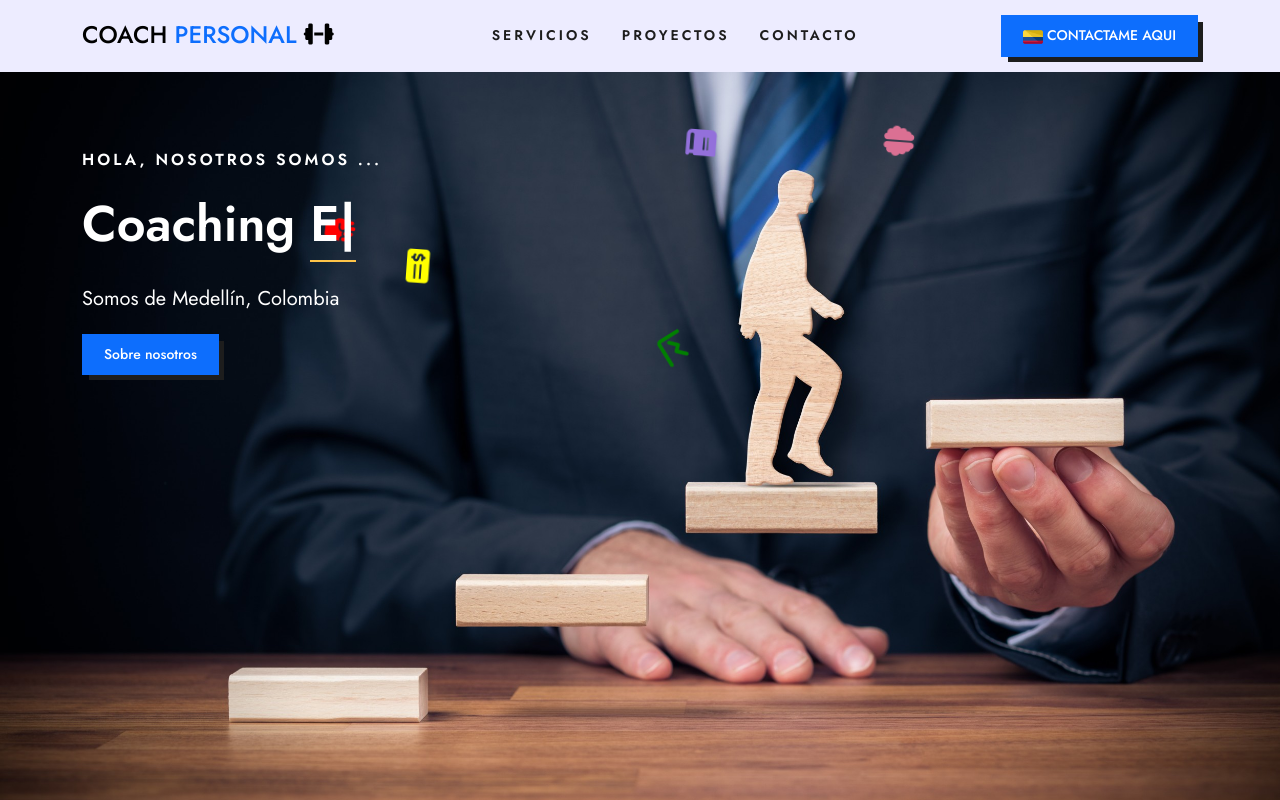
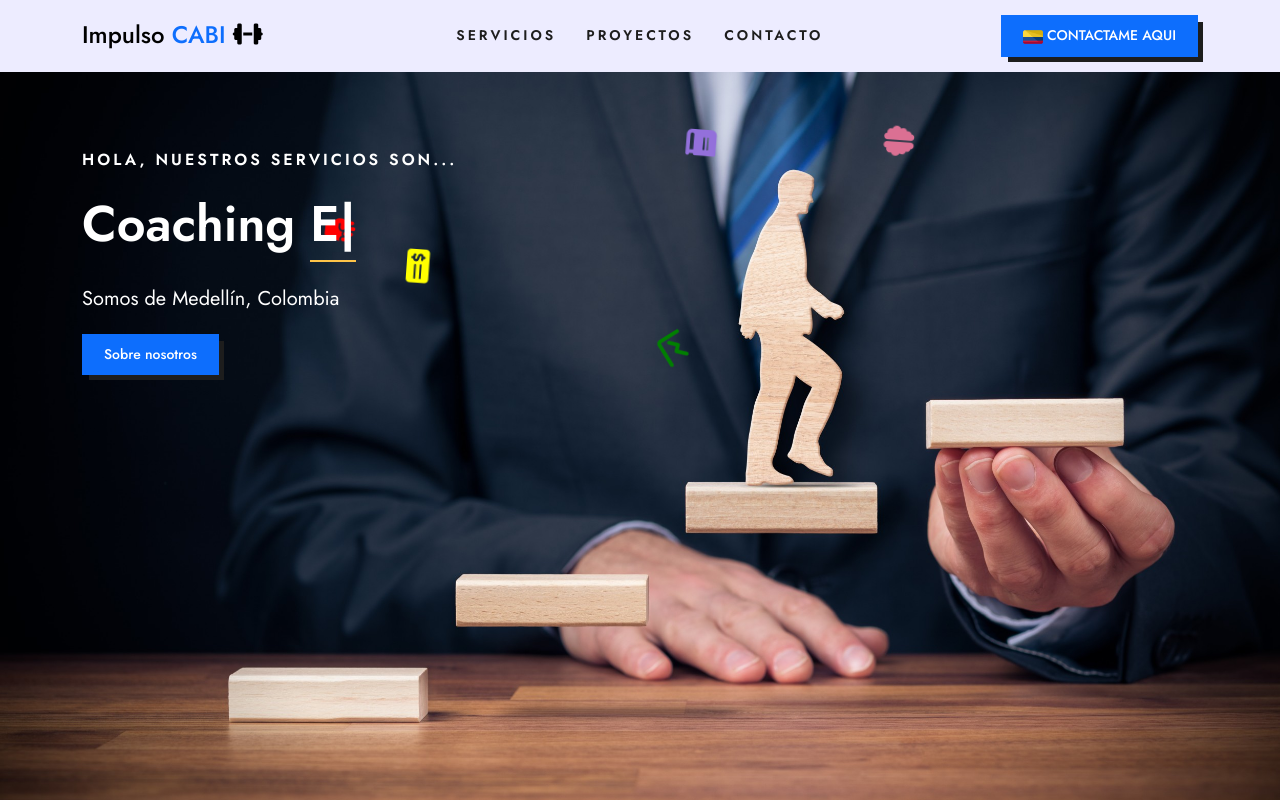
Before and after one commit to JoanP-B/Coach_page, a plain HTML site: page index.html in a window 1280 px wide. Shown: the top 800 px of the page. Drawn offline with Linux system fonts and the light colour scheme.

Commit message:
Update index.html

```diff
--- a/index.html
+++ b/index.html
@@ -4,7 +4,7 @@
     <meta charset="UTF-8">
     <meta http-equiv="X-UA-Compatible" content="IE=edge">
     <meta name="viewport" content="width=device-width, initial-scale=1, shrink-to-fit=no, maximum-scale=1, minimum-scale=1, user-scalable=no">
-    <title>TU COACH PERSONAL</title>
+    <title>Impulso CABI</title>
     <link rel="stylesheet" href="assets/vendor/bootstrap/css/bootstrap.min.css">
     <link rel="stylesheet" href="assets/vendor/OwlCarouse/css/owl.carousel.min.css">
 
@@ -25,7 +25,7 @@
 
                 <!---Titulo-->
                 <a href="#" class="navbar-brand">
-                    <h4 class="mb-0">COACH <span class="text-primary">PERSONAL</span> <i class="fa-solid fa-dumbbell"></i></h4>
+                    <h4 class="mb-0">Impulso <span class="text-primary">CABI</span> <i class="fa-solid fa-dumbbell"></i></h4>
                 </a>
 
                 <!---Menu-->
@@ -73,7 +73,7 @@
                 <div class="row gy-5 align-items-center">
                     <div class="col-lg-6">
                         <div class="home-intro text-center text-lg-start">
-                            <h6>Hola, nosotros somos ...</h6>
+                            <h6>Hola, nuestros servicios son...</h6>
                             <h1>Coaching <span id="type-it"></span></h1>
                             <p>Somos de Medellín, Colombia</p>
                             <a href="#about" class="colored-btn mt-1" data-scroll-nav="1">
```
